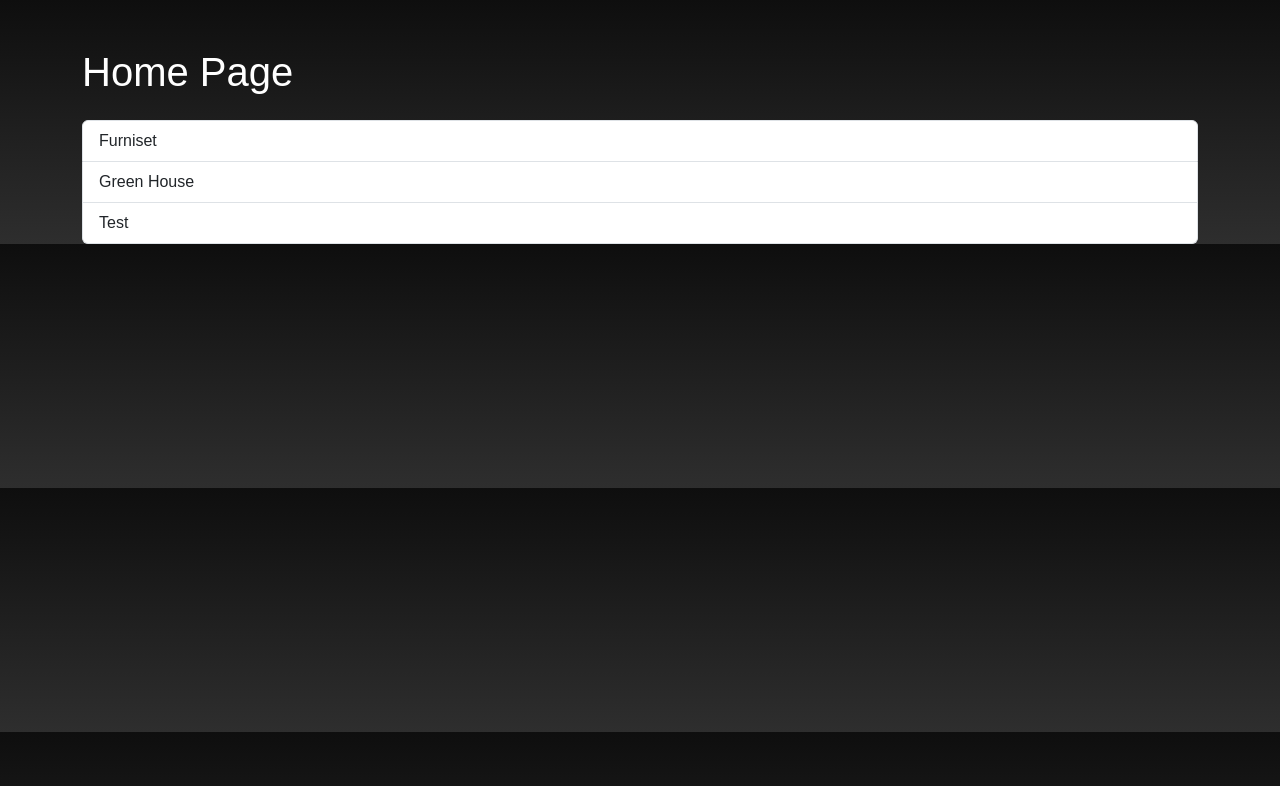
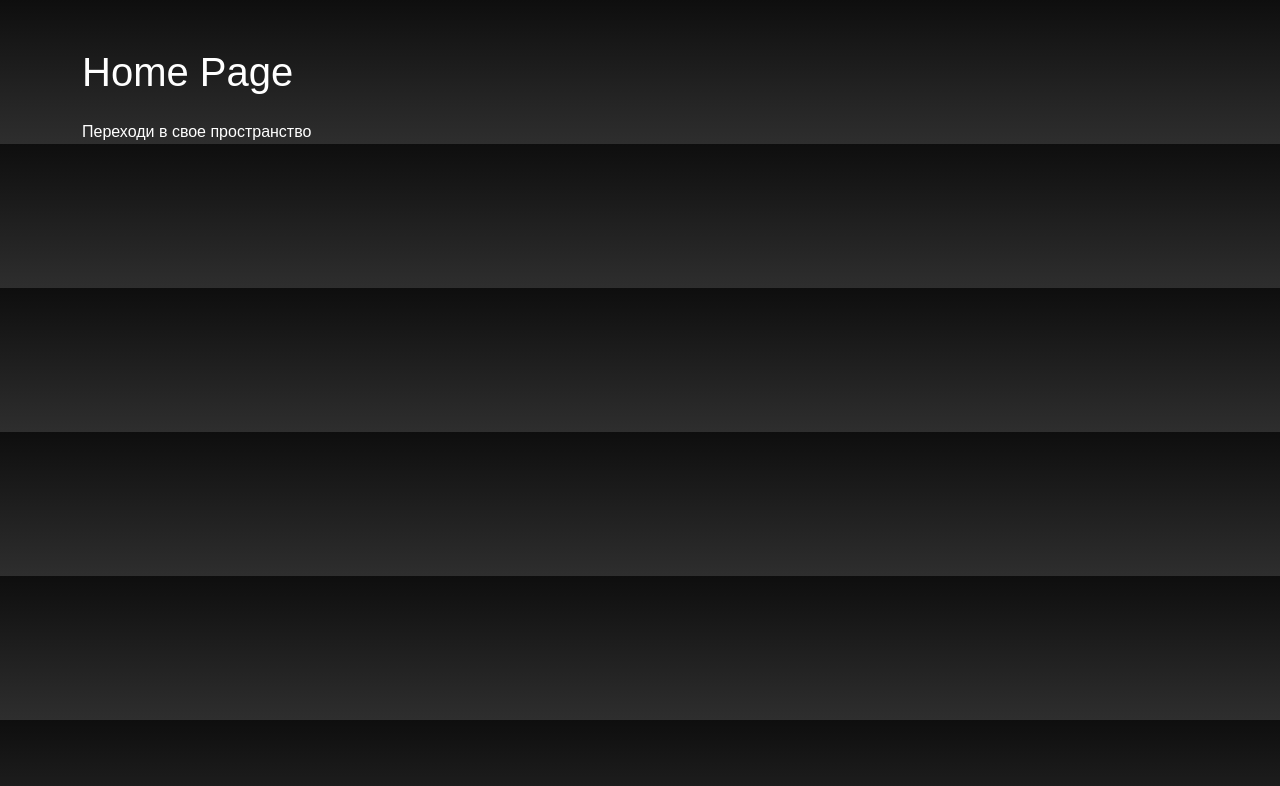
Before and after one commit to DITGDIGENTIS/ditgdigentis, a Next.js app: page / in a window 1280 px wide. Shown: the top 786 px of the page. Built offline with nearby package versions, Linux system fonts and the light colour scheme.

Commit message:
link page added

```diff
--- a/src/app/page.tsx
+++ b/src/app/page.tsx
@@ -4,26 +4,9 @@ export default function Home() {
   return (
     <main className="container mt-5">
       <h1 className="mb-4 text-white">Home Page</h1>
-      <div className="list-group">
-        <Link
-          href="/furniset"
-          className="list-group-item list-group-item-action"
-        >
-          Furniset
-        </Link>
-        <Link
-          href="/green-house"
-          className="list-group-item list-group-item-action"
-        >
-          Green House
-        </Link>
-        <Link
-          href="/test"
-          className="list-group-item list-group-item-action"
-        >
-          Test
-        </Link>
-      </div>
+      <Link href="/link-page" className="list-group-item list-group-item-action text-white">
+        Переходи в свое пространство
+      </Link>
     </main>
   );
 }
--- a/src/config/routes.ts
+++ b/src/config/routes.ts
@@ -7,6 +7,7 @@ export const ROUTES = {
   GREEN_HOUSE: "/green-house",
   TEST: "/test",
   HOME: "/",
+  LINK_PAGE: "/link-page",
 } as const;
 
 export function getPageTypeFromUrl(url: string): string | null {
@@ -99,4 +100,8 @@ export const PUBLIC_ROUTES: RouteConfig[] = [
     path: ROUTES.HOME,
     requireAuth: false,
   },
+  {
+    path: ROUTES.LINK_PAGE,
+    requireAuth: false,
+  },
 ];
```
Also changed, not shown: src/app/link-page/page.tsx (added, +9 -0 lines), src/components/LinkPage/LinkPage.tsx (added, +23 -0 lines).
